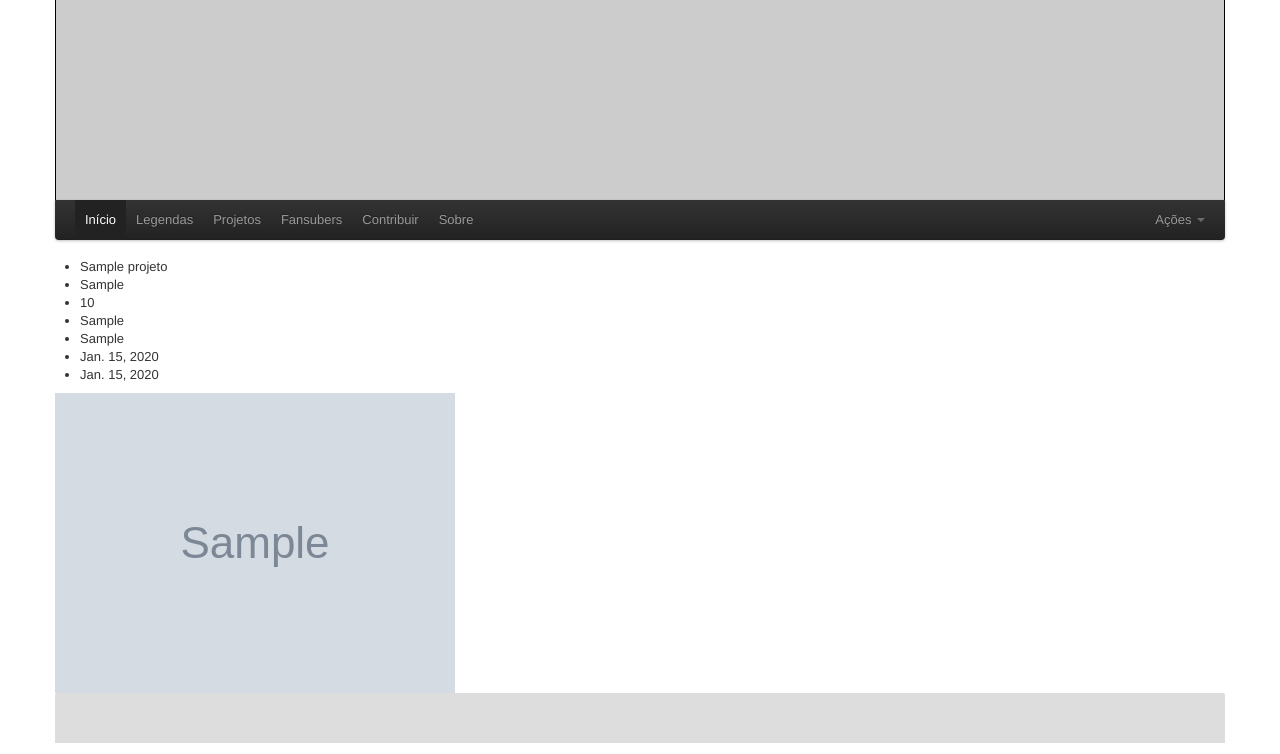
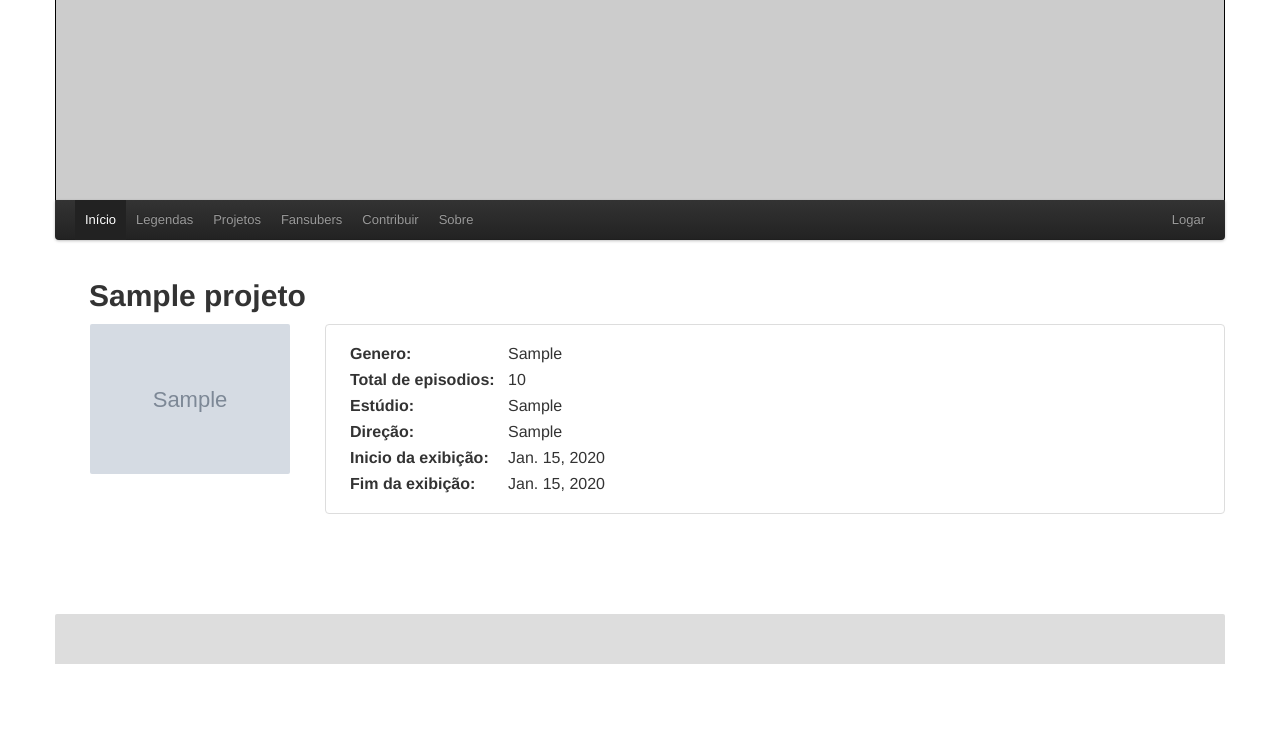
Before and after one commit to siminino/sharing-subtitle, a Django app: page /projeto/1/ in a window 1280 px wide. Shown: the top 754 px of the page. Run offline with Django 3.2, Linux system fonts and the light colour scheme; tables that the repository leaves empty hold one stand-in row (values such as "Sample post"); grey boxes marked "Sample" are stand-in pictures; parts of the project's set-up code (start-up, migrations or seed data) failed here and were passed over; some libraries are stand-ins or nearby versions.

Commit message:
adicionando markup em dados de projeto

```diff
--- /dev/null
+++ b/shareanimesub/static/projetos/css/projeto.css
@@ -0,0 +1,55 @@
+.row .span9 {
+    width: 900px;
+}
+
+.row.projeto-titulo {
+    padding-top: 20px;
+}
+
+.row.projeto-titulo div h1 {
+    margin-left: 34px;
+}
+
+.row.dados {
+    padding-top: 10px;
+    margin-bottom: 100px;
+}
+
+.row .projeto-imagem {
+    text-align: center;
+}
+
+.row .projeto-imagem img {
+    border-radius: 2px;
+}
+
+.row .projeto-dados {
+    margin-left: 0;
+    width: 100%;
+}
+
+.row .projeto-dados tr td {
+    padding: 4px;
+}
+
+.row .projeto-dados tr td:first-child {
+    text-indent: 20px;
+    width: 170px;
+    font-weight: bold;
+}
+
+.row .projeto-dados tr td:last-child {
+    padding-right: 20px;
+    border-left: 0;
+}
+
+.row .projeto-dados tr:first-child td {
+    padding-top: 20px;
+}
+
+.row .projeto-dados tr:last-child td {
+    padding-bottom: 20px;
+}
+.row .span9 {
+    margin-left: 0;
+}
--- a/shareanimesub/templates/menu.html
+++ b/shareanimesub/templates/menu.html
@@ -24,16 +24,8 @@
                         </li>
                     </ul>
                     <ul class="nav pull-right">
-                        <li class="dropdown">
-                            <a href="#" class="dropdown-toggle" data-toggle="dropdown">
-                                Ações
-                                <b class="caret"></b>
-                            </a>
-                            <ul class="dropdown-menu">
-                                <li>
-                                    <a href="/admin/">Logar</a>
-                                </li>
-                            <ul>
+                        <li>
+                            <a href="/admin/">Logar</a>
                         </li>
                     </ul>
                 </div>
@@ -41,7 +33,3 @@
         </div>
     </div>
 </div>
-<script type="text/javascript" src="{{ STATIC_URL }}/bootstrap/js/bootstrap-dropdown.js"></script>
-<script>
-    $('.dropdown-toggle').dropdown();
-</script>
--- a/shareanimesub/templates/projetos/projeto.html
+++ b/shareanimesub/templates/projetos/projeto.html
@@ -1,32 +1,47 @@
 {% extends "base.html" %}
 
+{% block css %}
+    {{ block.super }}
+    <link rel="stylesheet" href="{{ STATIC_URL }}projetos/css/projeto.css">
+{% endblock %}
+
 {% block content %}
-    <div class="row">
+    <div class="row projeto-titulo">
         <div class="span12">
-            <ul>
-                <li>
-                    {{ projeto.titulo }}
-                </li>
-                <li>
-                    {{ projeto.genero }}
-                </li>
-                <li>
-                    {{ projeto.total_episodios }}
-                </li>
-                <li>
-                    {{ projeto.estudio }}
-                </li>
-                <li>
-                    {{ projeto.direcao }}
-                </li>
-                <li>
-                    {{ projeto.inicio_exibicao }}
-                </li>
-                <li>
-                    {{ projeto.fim_exibicao }}
-                </li>
-            </ul>
-            <img src="{{ projeto.imagem }}"/>
+            <h1>{{ projeto.titulo }}</h1>
+        </div>
+    </div>
+    <div class="row dados">
+        <div class="span3 projeto-imagem">
+            <img width="200" src="{{ projeto.imagem }}"/>
+        </div>
+        <div class="span9">
+            <table class="projeto-dados table-bordered">
+                <tr>
+                    <td>Genero:</td>
+                    <td>{{ projeto.genero }}</td>
+                </tr>
+                <tr>
+                    <td>Total de episodios:</td>
+                    <td>{{ projeto.total_episodios }}</td>
+                </tr>
+                <tr>
+                    <td>Estúdio:</td>
+                    <td>{{ projeto.estudio }}</td>
+                </tr>
+                <tr>
+                    <td>Direção:</td>
+                    <td>{{ projeto.direcao }}</td>
+                </tr>
+                <tr>
+                    <td>Inicio da exibição:</td>
+                    <td>{{ projeto.inicio_exibicao }}</td>
+                </tr>
+                <tr>
+                    <td>Fim da exibição:</td>
+                    <td>{{ projeto.fim_exibicao }}</td>
+                </tr>
+            </table>
         </div>
     </div>
 {% endblock %}
--- a/shareanimesub/urls.py
+++ b/shareanimesub/urls.py
@@ -19,8 +19,6 @@ urlpatterns = patterns('',
     url(r'^projeto/(?P<projeto_id>\d+)/$', 'projetos.views.pagina_projeto'),
 
 
-
-
     url(r'^admin/', include(admin.site.urls)),
     (r'^grappelli/', include('grappelli.urls')),
 
```
Also changed, not shown: 2 other files.
